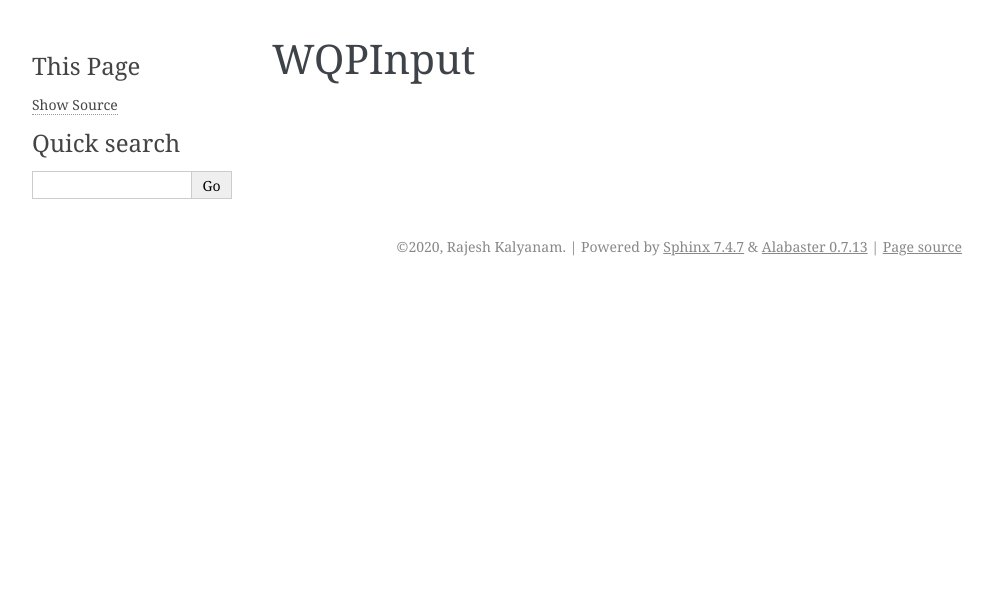
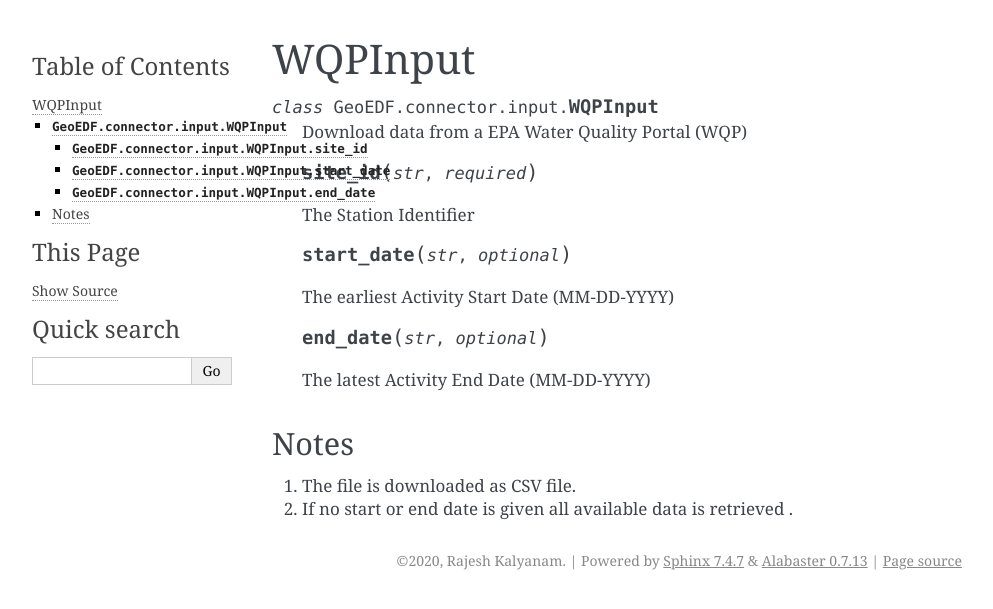
Before and after one commit to geoedf/geoedf, a Sphinx documentation site: the page built from docs/wqpinput.rst, in a window 1280 px wide. Shown: the top 609 px of the page, without its empty margins (148-1141 px from the left). Built offline with Sphinx 7.4.7, drawn with Linux system fonts in a browser that asks for light colours.

Commit message:
Update wqpinput.rst
Added parameters and some notes

```diff
--- a/docs/wqpinput.rst
+++ b/docs/wqpinput.rst
@@ -1,2 +1,26 @@
 WQPInput
 ========
+
+.. py:class:: GeoEDF.connector.input.WQPInput()
+
+   Download data from a EPA Water Quality Portal (WQP)
+
+   .. py:attribute:: site_id (str,required)
+
+   The Station Identifier
+
+   .. py:attribute:: start_date (str,optional)
+
+   The earliest Activity Start Date (MM-DD-YYYY)
+
+   .. py:attribute:: end_date (str,optional)
+
+   The latest Activity End Date (MM-DD-YYYY)
+
+
+Notes
+-----
+
+1. The file is downloaded as CSV file.
+
+2. If no start or end date is given all available data is retrieved .
```
